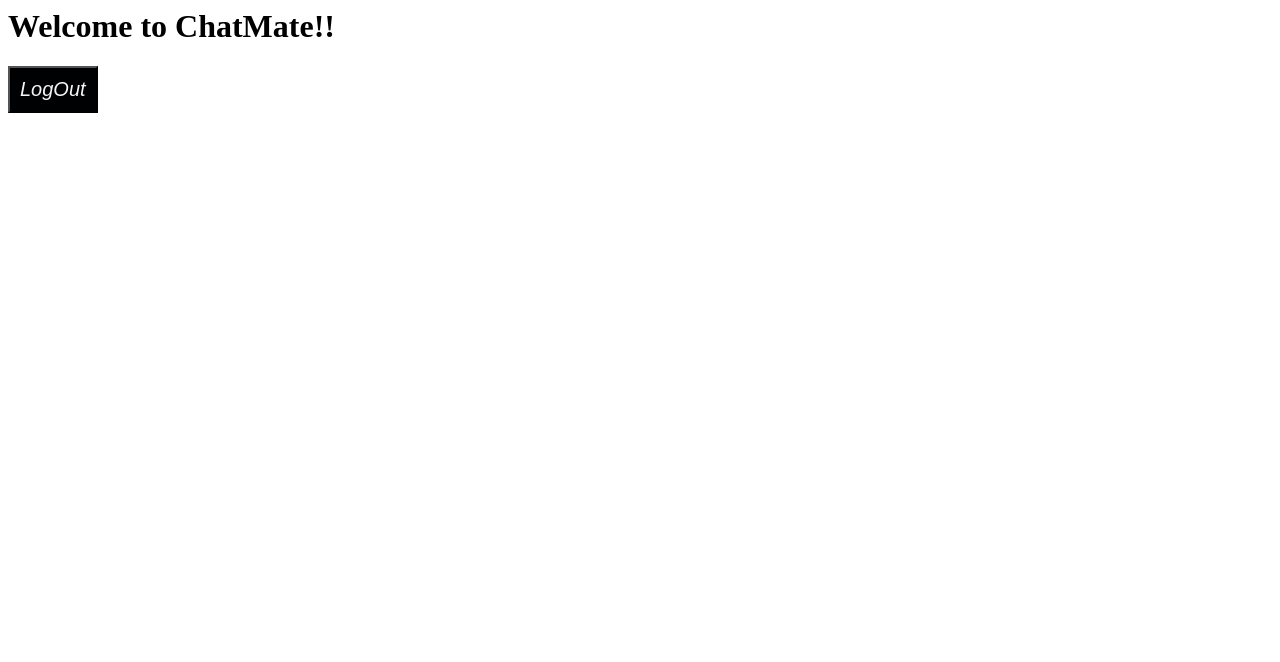
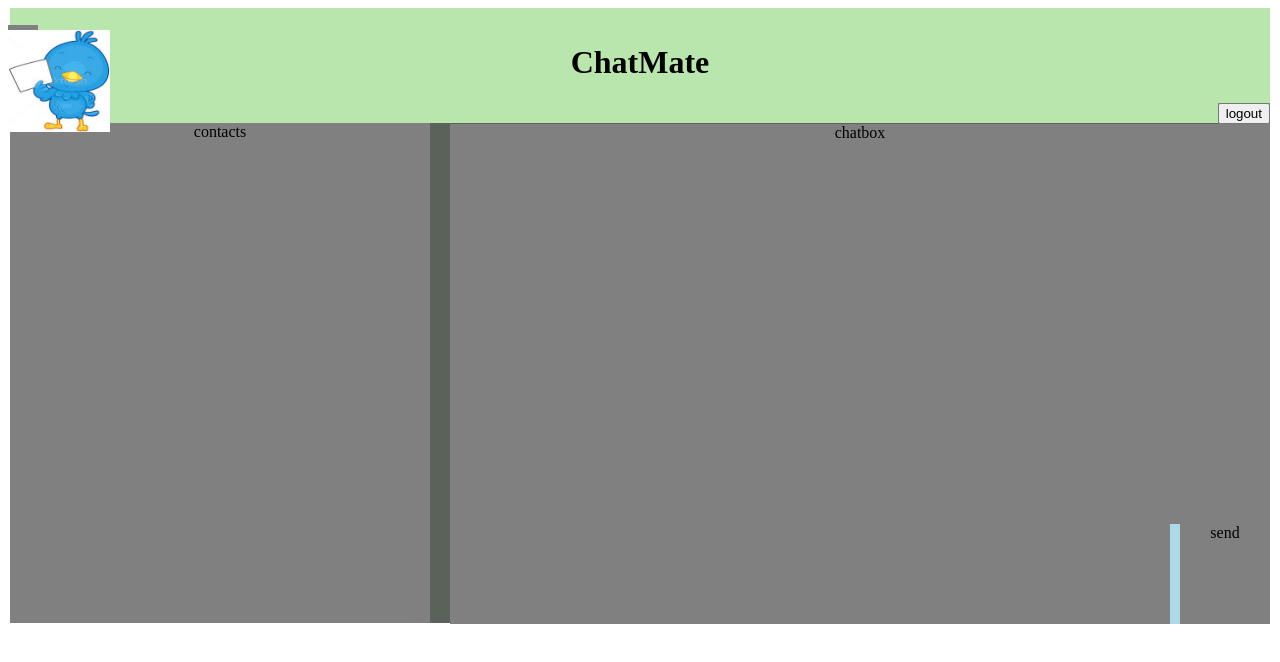
Before and after one commit to Ranjitha-GV/chat, a website: page public/template/homePage.html in a window 1280 px wide. Drawn offline with Linux system fonts and the light colour scheme.

Commit message:
Add files via upload

```diff
--- a/public/app.js
+++ b/public/app.js
@@ -21,4 +21,9 @@ chatApp.config(function($stateProvider, $urlRouterProvider) {
             templateUrl: 'template/homePage.html',
             controller: 'homeCtrl'
         })
+        .state('validationController', {
+            url: '/validationController',
+            templateUrl: 'template/registration.html',
+            controller: 'ctrl'
+        })
 });
--- /dev/null
+++ b/public/asset/homestyle.css
@@ -0,0 +1,73 @@
+.container{
+    width: 1260px;
+    background-color:lightblue;
+}
+.header{
+    width: 1260px;
+    height: 100px;
+    padding-top:15px;
+    background-color:rgb(184, 230, 173);
+}
+.logo{
+    position:absolute;
+    top: 25px;
+    float: left;
+    width: 30px;
+    height: 30px;
+    padding-top: 5px;
+    background-color:gray;
+}
+.logout{
+
+    float: right;
+    background-color:gray;
+}
+.area{
+    width: 1260px;
+    height: 500px;
+    background-color:rgb(90, 99, 90);
+}
+.leftarea{
+    float: left;
+    width: 420px;
+    height: 500px;
+    background-color:black;
+}
+.rightarea{
+    float: right;
+    width: 820px;
+    height: 500px;
+    background-color:black;
+}
+.users{
+
+    width: 420px;
+    height: 500px;
+    background-color:gray;
+}
+.messagebox{
+
+    width: 820px;
+    height: 400px;
+    background-color:gray;
+}
+.typing{
+
+    width: 820px;
+    height: 100px;
+    background-color:lightblue;
+}
+.typingmessage{
+    float: left;
+    width: 720px;
+    height: 100px;
+    background-color:gray;
+}
+
+.send{
+
+    float: right;
+    width: 90px;
+    height: 100px;
+    background-color:gray;
+}
--- a/public/controller/login.js
+++ b/public/controller/login.js
@@ -22,10 +22,10 @@ chatApp.controller('loginCtrl',function($scope, $http,$state){
             $scope.message="login Unsuccessful"
 
      }
-    }, function(err)
+    }, function(response)
     {
-        console.log(err);
-        $scope.content = "something went wrong";
+        console.log(response);
+        $scope.message = response.data.message;
     })
     }
 
--- a/public/template/homePage.html
+++ b/public/template/homePage.html
@@ -1,9 +1,57 @@
-<div class="but2">
+<!-- <div class="but2">
+        <img src="asset/message.jpeg" alt="Chat Mate" width="100" height="100" align = "left">
     <h1>Welcome to ChatMate!!</h1>
       <a href='#!/login'><button type = "submit" value = "Submit" ng-click = "home()" style="padding:10px;color:whitesmoke;background-color:rgb(0, 1, 2); font-size:20px;font-style: italic">
           LogOut
-      </button></a>
- <div>
+      </button></a> -->
 
- </div>
-</div>
+      <!DOCTYPE html>
+      <html lang="en">
+
+      <head>
+          <meta charset="UTF-8">
+           <!-- <meta name="viewport" content="width=device-width, initial-scale=1.0">
+          <meta http-equiv="X-UA-Compatible" content="ie=edge"> -->
+          <title>home page</title>
+
+      </head>
+      <center>
+      <body>
+          <div>
+                <div class="logo" >
+                        <img src="../asset/message.jpeg" height="102px" width="102px">
+               </div>
+          <link rel="stylesheet" href="../asset/homestyle.css">
+
+          <div class="container">
+              <div class="header">
+                      <center> <h1>ChatMate</h1></center>
+
+                  <div class="logout">
+                          <button type="logout" value="logout">logout</button>
+                  </div>
+              </div>
+              <div class="area">
+                  <div class="leftarea">
+                      <div class="users">
+                              <center>contacts</center>
+                      </div>
+                  </div>
+                  <div class="rightarea">
+                      <div class="messagebox">
+                              <center>chatbox</center>
+                      </div>
+                      <div class="typing">
+                          <div class="typingmessage"></div>
+                          <div class="send">
+                            <center>send </center>
+                          </div>
+                      </div>
+
+                  </div>
+              </div>
+          </div>
+      </div>
+      </body>
+      </center>
+      </html>
--- a/server/controller/controller.js
+++ b/server/controller/controller.js
@@ -13,6 +13,10 @@ var config = require('../config/auth.js');
 
  exports.login=function(req,res)
  {
+    // req.checkBody(loginId,"Please enter alphabets").isLength()
+    // req.checkBody(password,"Please enter alphabets").isLength();
+    // check('loginId').isLength({min:3}),
+    // check('password').isLength({min:5})
     var userModel = require('../model/users.js');
      console.log("called");
     var response={};
--- a/server/router/router.js
+++ b/server/router/router.js
@@ -44,7 +44,7 @@ db.password = require('crypto')
     .update(req.body.password)
     .digest('base64');
     console.log(req.body);
-    usermod.find({ "email": db.email }, function (err, data) {
+    usermod.find({ "email": db.email}, function (err, data) {
         if (data.length > 0) {
             response = {
                 "error": false,
```
Also changed, not shown: public/controller/registration.js (+8 -7 lines), public/controller/validationController.js (added, +13 -0 lines), public/template/login.html (+5 -1 lines), public/template/registration.html (+16 -7 lines), server.js (+18 -0 lines).
